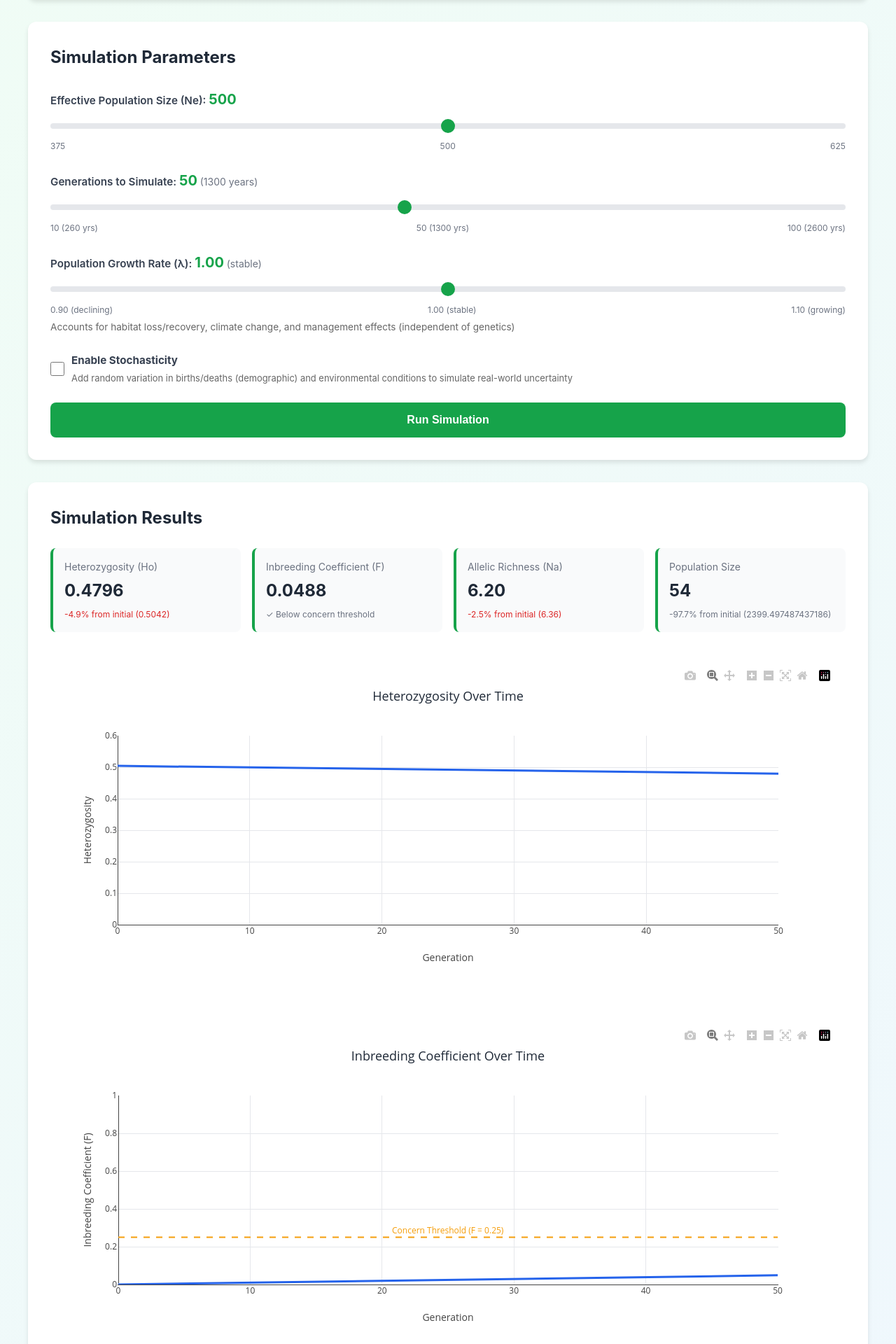
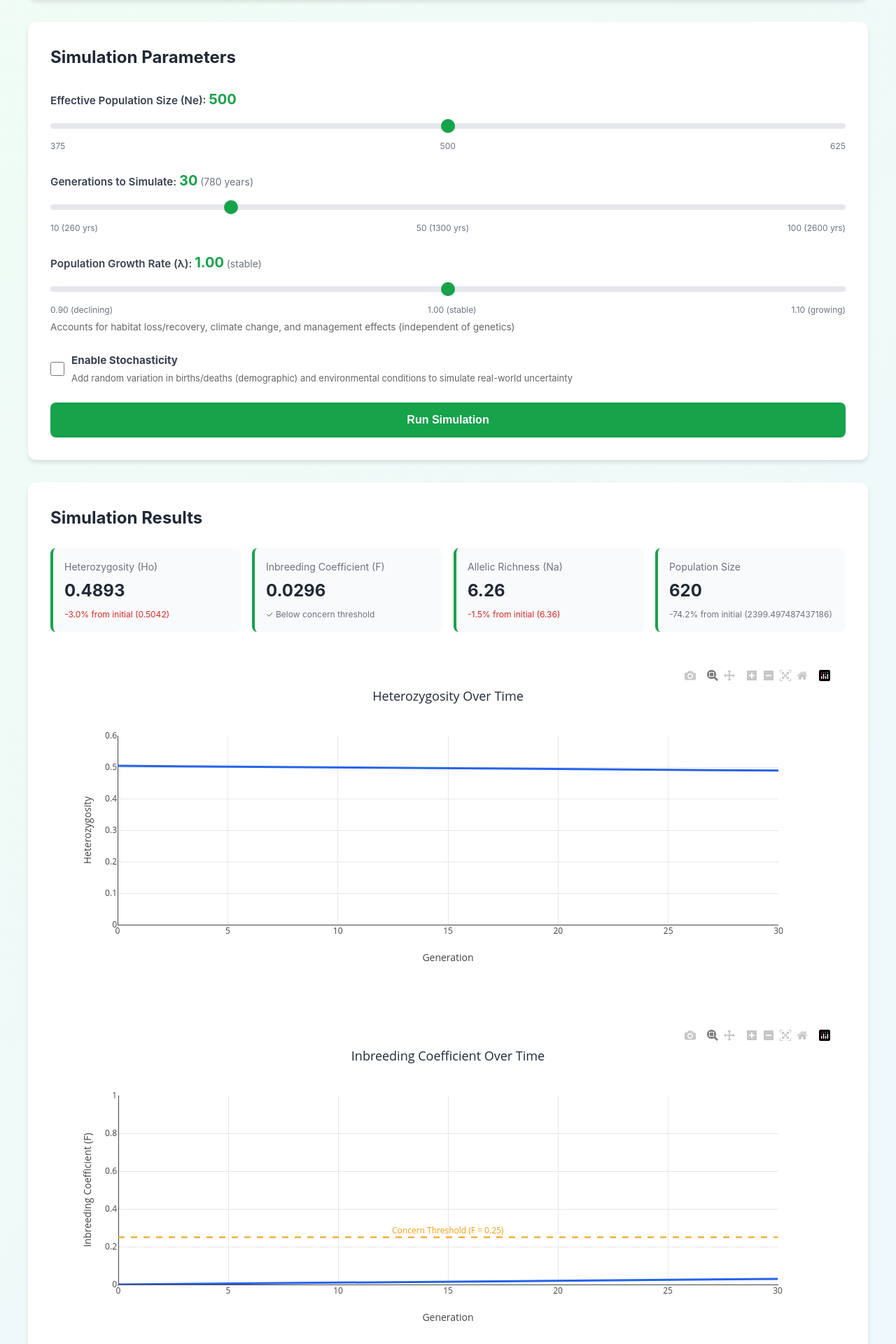
Before and after one commit to Pandabigman/SGHB_SIM, a Flask app: page / in a window 1280 px wide. Shown: the part 586-2506 px from the top of the page at 70% size. Run offline with Flask 3, Linux system fonts and the light colour scheme; some libraries are stand-ins or nearby versions.

Commit message:
changed default generation values

```diff
--- a/pred/static/js/app.js
+++ b/pred/static/js/app.js
@@ -8,7 +8,7 @@
 const state = {
     currentModel: 1,
     Ne: 500,
-    generations: 50,
+    generations: 30,
     lambda: 1.00,
     stochastic: false,
     results: null,
--- a/pred/templates/index.html
+++ b/pred/templates/index.html
@@ -241,10 +241,10 @@
             <div class="control-group">
                 <label for="gen-slider">
                     Generations to Simulate:
-                    <span class="value-display" id="gen-value">50</span>
-                    <span class="value-unit" id="gen-unit">(1300 years)</span>
+                    <span class="value-display" id="gen-value">30</span>
+                    <span class="value-unit" id="gen-unit">(780 years)</span>
                 </label>
-                <input type="range" id="gen-slider" min="10" max="100" value="50" step="10">
+                <input type="range" id="gen-slider" min="10" max="100" value="30" step="10">
                 <div class="slider-labels">
                     <span>10 (260 yrs)</span>
                     <span>50 (1300 yrs)</span>
```
